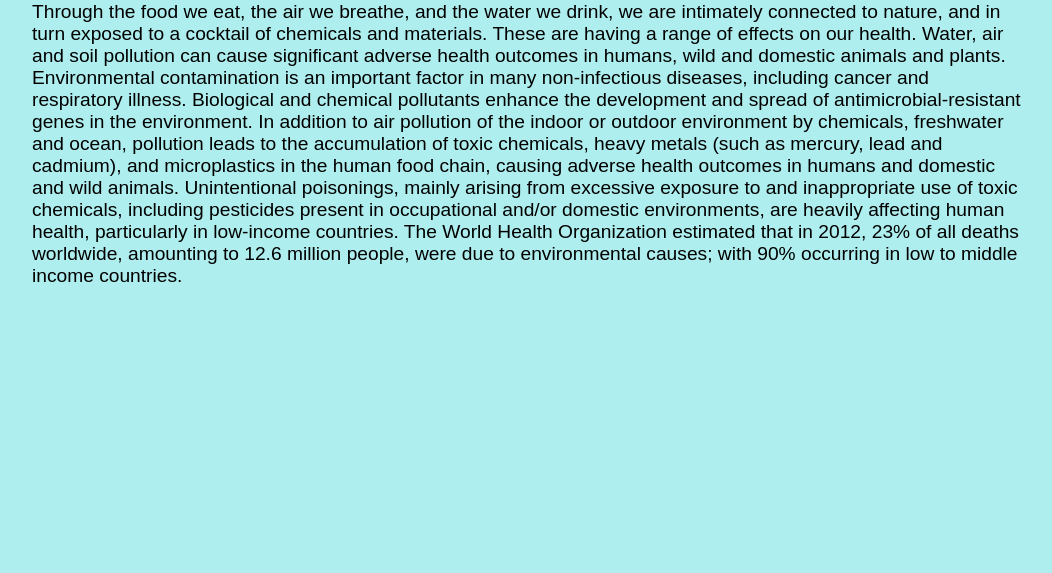
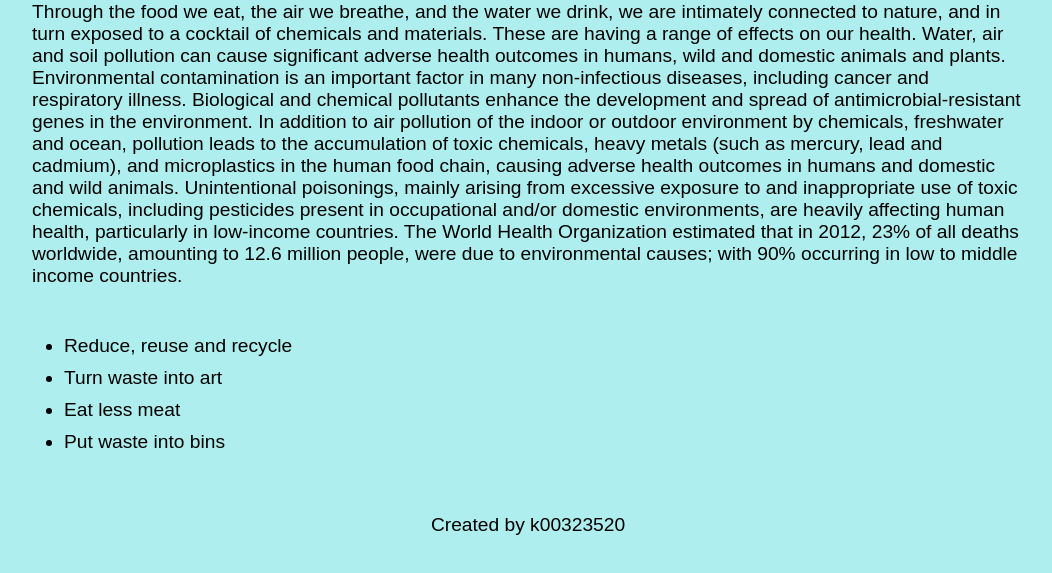
Before and after one commit to larajmyers/felabwork, a plain HTML site: page lab1/index.html in a window 1280 px wide. Shown: the part 223-796 px from the top of the page, without its empty margins (112-1164 px from the left). Drawn offline with Linux system fonts and the light colour scheme.

Commit message:
Update HTML; add CSS for lab1

```diff
--- a/lab1/index.html
+++ b/lab1/index.html
@@ -7,12 +7,23 @@
     <title>My Environment Page</title>
 </head>
 <body>
-<h1>People and planet are under threat</h1>
+<h1><b>People and planet are under threat</b></h1>
 <p>Through the food we eat, the air we breathe, and the water we drink, we are intimately connected to nature, and in turn exposed to a cocktail of chemicals and materials. These are having a range of effects on our health.
 Water, air and soil pollution can cause significant adverse health outcomes in humans, wild and domestic animals and plants. Environmental contamination is an important factor in many non-infectious diseases, including cancer and respiratory illness. Biological and chemical pollutants enhance the development and spread of antimicrobial-resistant genes in the environment.
 In addition to air pollution of the indoor or outdoor environment by chemicals, freshwater and ocean, pollution leads to the accumulation of toxic chemicals, heavy metals (such as mercury, lead and cadmium), and microplastics in the human food chain, causing adverse health outcomes in humans and domestic and wild animals.
 Unintentional poisonings, mainly arising from excessive exposure to and inappropriate use of toxic chemicals, including pesticides present in occupational and/or domestic environments, are heavily affecting human health, particularly in low-income countries.
 The World Health Organization estimated that in 2012, 23% of all deaths worldwide, amounting to 12.6 million people, were due to environmental causes; with 90% occurring in low to middle income countries.</p>
 
+<ul>
+<li>Reduce, reuse and recycle</li>
+<li>Turn waste into art</li>
+<li>Eat less meat</li>
+<li>Put waste into bins</li>
+</ul>
+
+
 </body>
+<footer>
+<p>Created by k00323520</p>
+</footer>
 </html>
```
Also changed, not shown: lab1/styles.css (+1 -11 lines).
